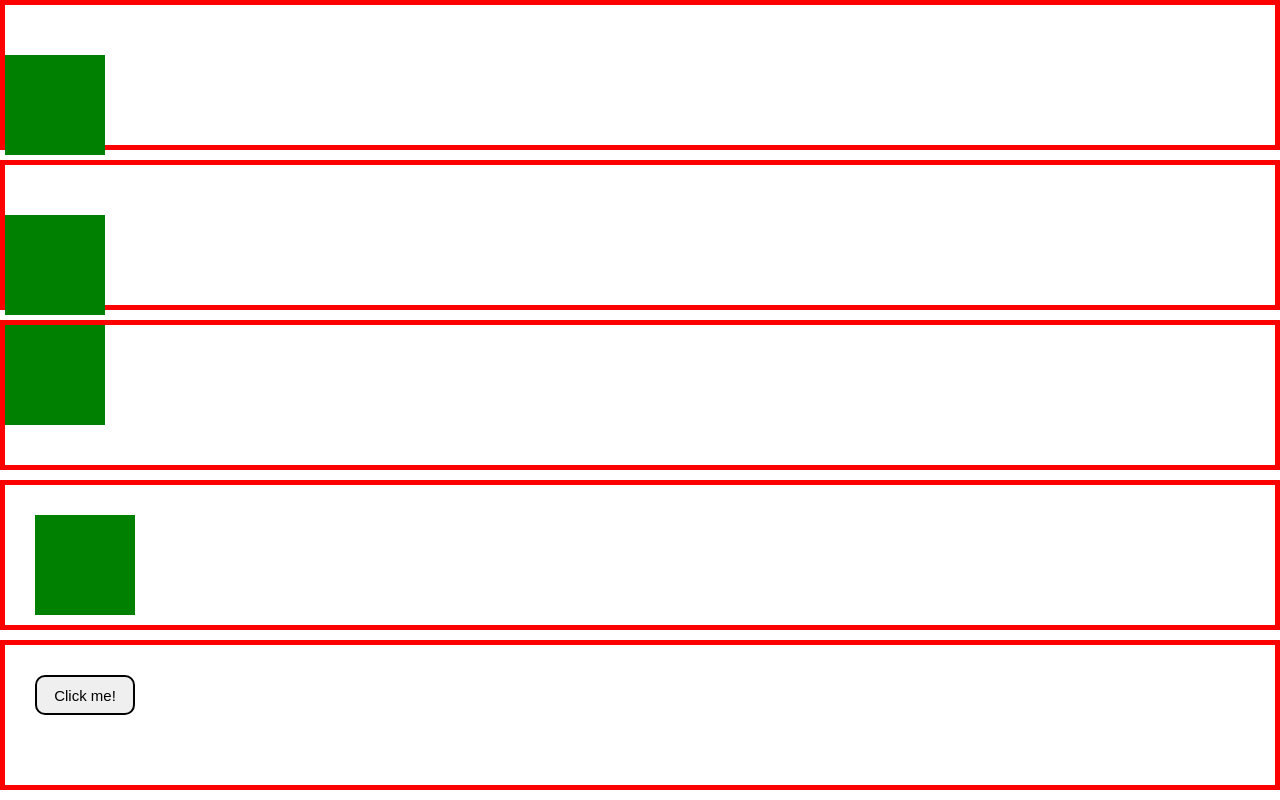
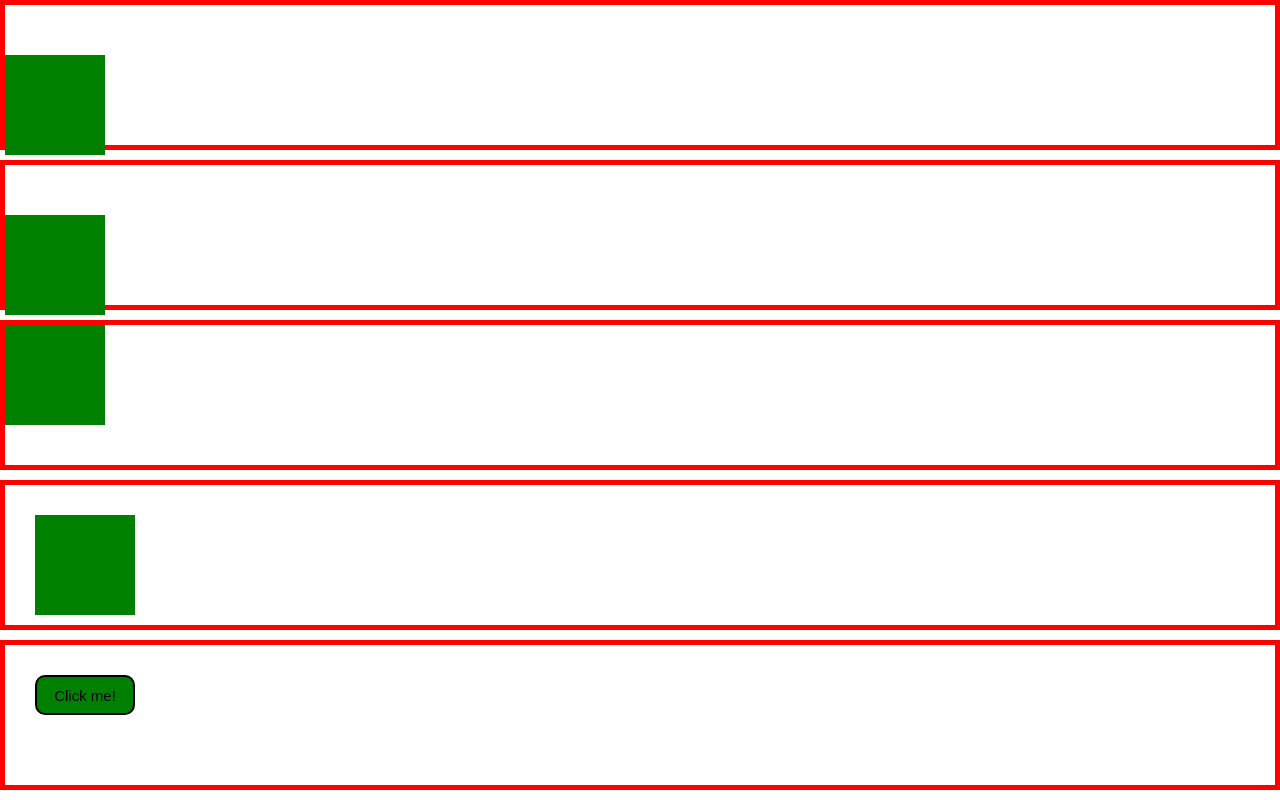
Before and after one commit to VitaliiMelnychukDev/htmlCssCourse, a plain HTML site: page 16_transitions/index.html in a window 1280 px wide. Shown: the part 640-1440 px from the top of the page. Drawn offline with Linux system fonts and the light colour scheme.

Commit message:
Added animation color

```diff
--- a/16_transitions/styles.css
+++ b/16_transitions/styles.css
@@ -85,6 +85,7 @@
   font-size: 15px;
   border: 2px solid black;
   border-radius: 10px;
+  background-color: green;
   transition: all 0.5s;
 }
 
@@ -94,6 +95,7 @@
   border-radius: 12px;
   cursor: pointer;
   font-size: 17px;
+  background-color: red;
   transform: translate(-3px, -3px);
   transition: all 0.5s;
 }
```
